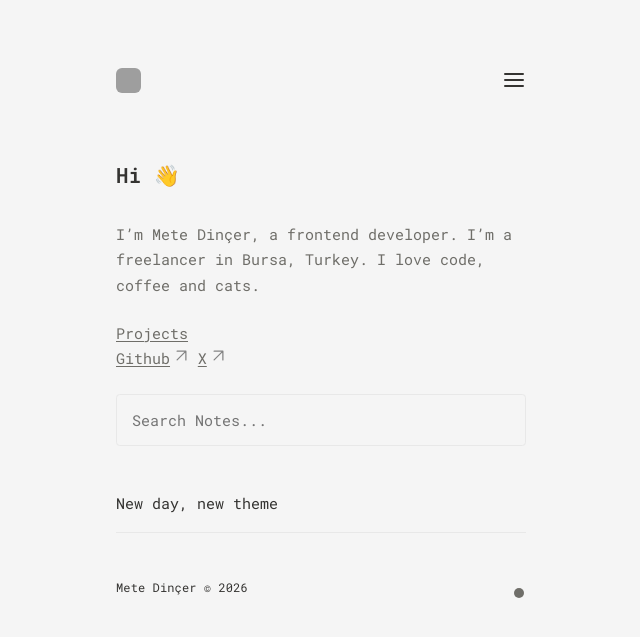
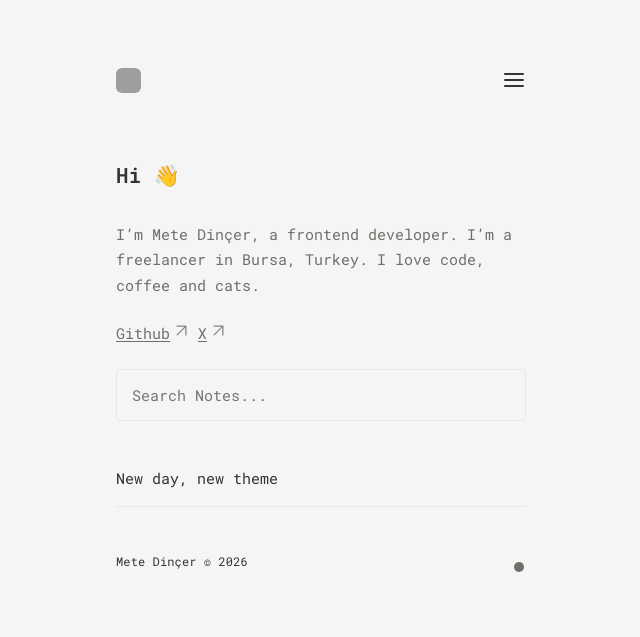
Before and after one commit to medincer/medincer.github.io, a Jekyll site: the page built from pages/index.md, in a window 1280 px wide. Shown: the top 637 px of the page, without its empty margins (319-959 px from the left). Built offline with Jekyll 4.4.1, drawn with Linux system fonts in a browser that asks for light colours; grey boxes are pictures that could not be loaded.

Commit message:
Remove projects link from index.md
Removed projects link from the index page.

```diff
--- a/pages/index.md
+++ b/pages/index.md
@@ -9,7 +9,5 @@ title: Hi 👋
 
 I'm Mete Dinçer, a frontend developer. I'm a freelancer in Bursa, Turkey. I love code, coffee and cats.
 
-<a href="/projects">Projects</a>
-<br/>
 <a target="_blank" href="https://github.com/medincer">Github</a>
 <a target="_blank" href="https://x.com/medincer">X</a>
```
